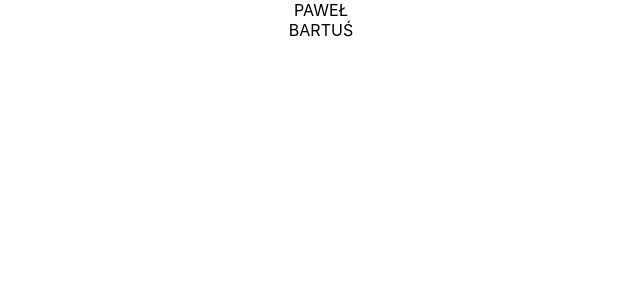
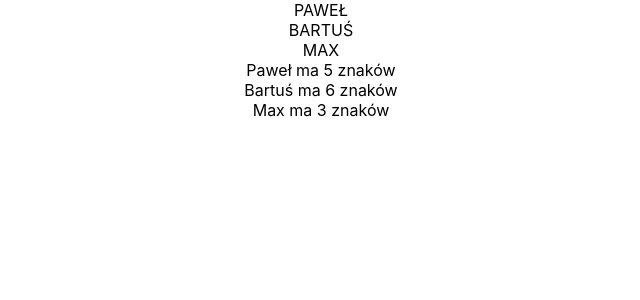
Before and after one commit to MaksSU/repo_team_odmrazamy_maryle, a React (Create React App) app: page / in a window 1280 px wide. Shown: the top 300 px of the page, without its empty margins (319-959 px from the left). Built offline with nearby package versions, Linux system fonts and the light colour scheme.

Commit message:
zadanie z obiekt /makSU

```diff
--- a/src/App.js
+++ b/src/App.js
@@ -16,9 +16,18 @@ const name_list = [
     goal: "Tak",
     badges: [],
   },
+
+  {
+    name: "Max",
+    goal: "",
+    badges: [],
+  }
+
 ];
 
 console.log(name_list[1].name);
+
+console.log(name_list[2].name);
 
 const updateNameBartus = ({ name }) => {
   console.log(name);
@@ -46,17 +55,17 @@ function App() {
         ))}
       </div>
 
-      {/* <div>
+       <div>
         {name_list.map((item) => (
-          <div>{updateNameMax(item)}</div>
+          <div>{updateNameMax(item.name)}</div>
         ))}
       </div>
-
+{/*
       <div>
         {name_list.map((item) => (
           <div>{updateNameApocryphen(item)}</div>
         ))}
-      </div> */}
+        </div> */}
     </div>
   );
 }
```
